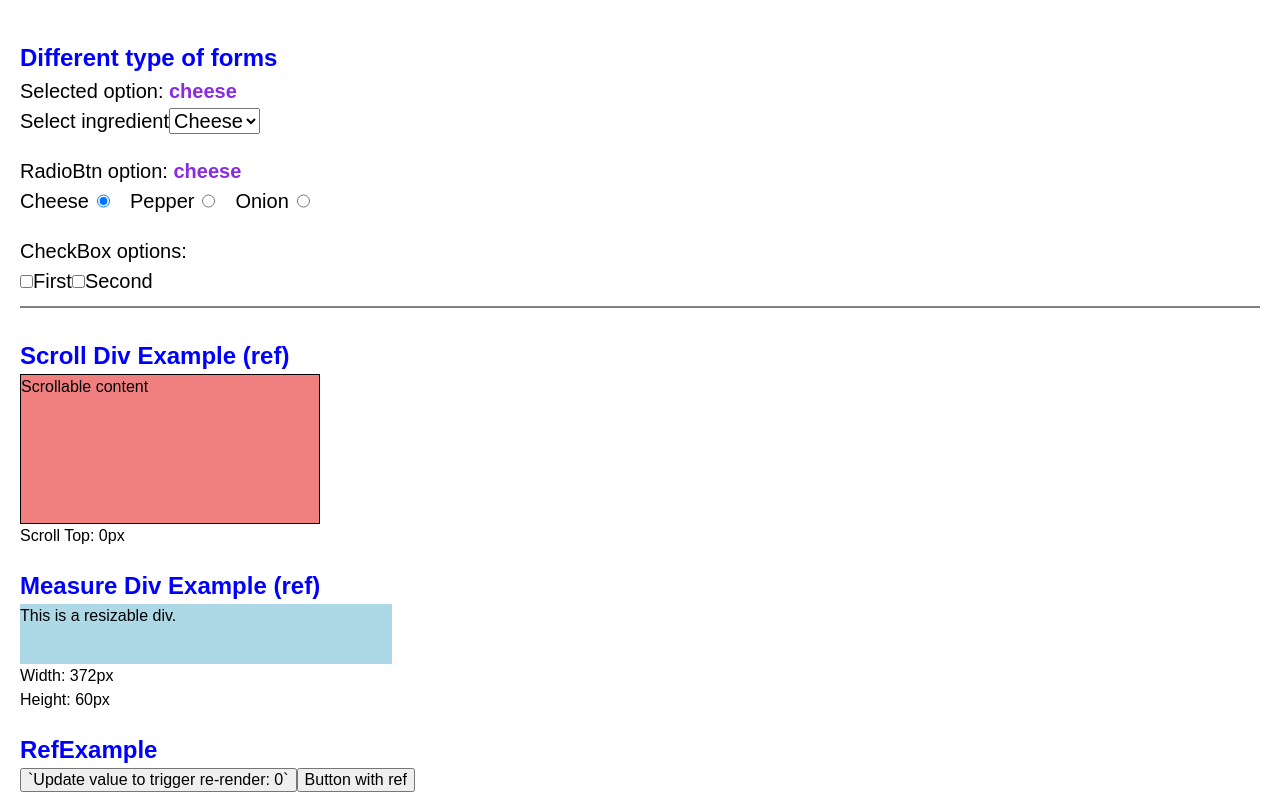
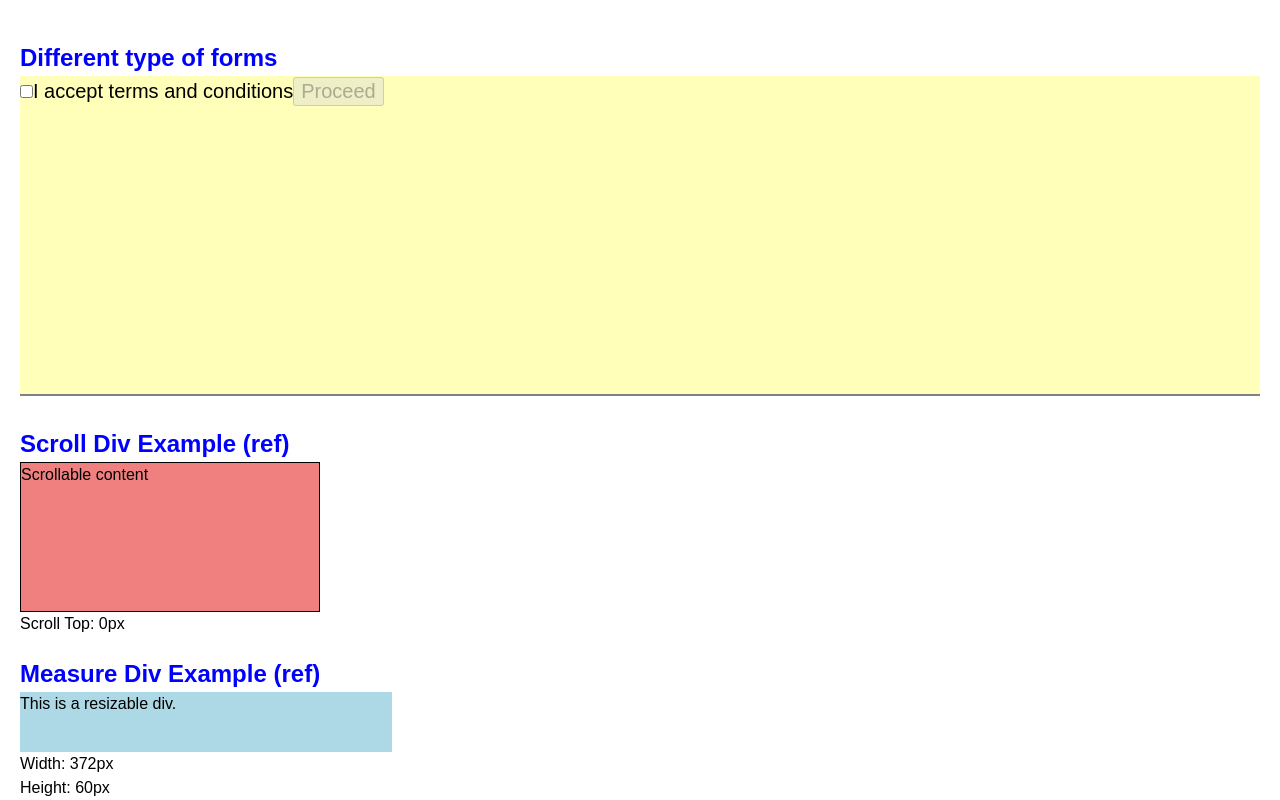
Before and after one commit to NataliaZgurska/goit-react-hw-01, a React (Vite) app: page / in a window 1280 px wide. Shown: the top 800 px of the page. Built offline with nearby package versions, Linux system fonts and the light colour scheme.

Commit message:
add select radioBtn checkBox

```diff
--- a/src/App.jsx
+++ b/src/App.jsx
@@ -13,7 +13,7 @@ import ScrollDiv from './components/RefExample/ScrollDiv';
 import Forms from './components/Forms/Forms';
 
 const { username, tag, location, avatar, stats } = userData;
-const videoSrc = 'http://media.w3.org/2010/05/sintel/trailer.mp4';
+// const videoSrc = 'http://media.w3.org/2010/05/sintel/trailer.mp4';
 
 const App = () => {
   return (
@@ -30,8 +30,8 @@ const App = () => {
       <h2>RefExample</h2>
       <RefExample />
 
-      <h2>Ref with Player Example</h2>
-      <Player videoSrc={videoSrc} />
+      {/* <h2>Ref with Player Example</h2>
+      <Player videoSrc={videoSrc} /> */}
 
       <Profile
         name={username}
--- a/src/components/Forms/Form.css
+++ b/src/components/Forms/Form.css
@@ -9,6 +9,15 @@
   border-bottom: 2px solid gray;
   padding-bottom: 10px;
   margin-bottom: 30px;
+
+  height: 320px;
+  background-color: #ffff0045;
+}
+
+.formsWrap {
+  display: flex;
+  flex-direction: column;
+  gap: 20px;
 }
 
 .formValue {
@@ -25,5 +34,11 @@
 .radioBtnLabel {
   display: flex;
   flex-direction: row;
-  gap: 8px;
+  gap: 6px;
 }
+
+.checkBoxItems {
+  display: flex;
+  flex-direction: row;
+  gap: 34px;
+}
--- a/src/components/Forms/FormCheckBox.jsx
+++ b/src/components/Forms/FormCheckBox.jsx
@@ -1,38 +1,44 @@
-import React, { useState } from 'react';
+import React, { useEffect, useState } from 'react';
+import './Form.css';
 
-const FormCheckBox = () => {
-  const [selectedItems, setSelectedItems] = useState([]);
-  const handleCheckboxChange = event => {
-    const { value, checked } = event.target;
-    if (checked) {
-      setSelectedItems([...selectedItems, value]);
-    } else {
-      setSelectedItems(selectedItems.filter(item => item !== value));
-    }
-    console.log(event.target, event.target.checked);
+const FormCheckBox = ({ selectedItems, onSubmit }) => {
+  const handleSubmit = e => {
+    onSubmit(e.target);
   };
 
   return (
     <div>
-      <label>
+      <div className="checkBoxItems">
+        <label className="radioBtnLabel">
+          Cheese
           <input
             type="checkbox"
-          value="Option 1"
-          checked={selectedItems.includes('Option 1')}
-          onChange={handleCheckboxChange}
+            value="cheese"
+            checked={selectedItems.includes('cheese')}
+            onChange={handleSubmit}
           />
-        First
         </label>
 
-      <label>
+        <label className="radioBtnLabel">
+          Pepper
           <input
             type="checkbox"
-          value="Option 2"
-          checked={selectedItems.includes('Option 2')}
-          onChange={handleCheckboxChange}
+            value="pepper"
+            checked={selectedItems.includes('pepper')}
+            onChange={handleSubmit}
           />
-        Second
         </label>
+
+        <label className="radioBtnLabel">
+          Onion
+          <input
+            type="checkbox"
+            value="onion"
+            checked={selectedItems.includes('onion')}
+            onChange={handleSubmit}
+          />
+        </label>
+      </div>
     </div>
   );
 };
--- /dev/null
+++ b/src/components/Forms/FormCheckBoxAccept.jsx
@@ -0,0 +1,27 @@
+import React, { useEffect, useState } from 'react';
+
+const FormCheckBoxAccept = ({ hasAccepted, onSubmit, onBtnSubmit }) => {
+  const handleChange = e => {
+    onSubmit(e.target.checked);
+  };
+
+  return (
+    <div>
+      <label>
+        <input
+          type="checkbox"
+          name="terms"
+          checked={hasAccepted}
+          onChange={handleChange}
+        />
+        I accept terms and conditions
+      </label>
+
+      <button type="button" disabled={!hasAccepted} onClick={onBtnSubmit}>
+        Proceed
+      </button>
+    </div>
+  );
+};
+
+export default FormCheckBoxAccept;
--- a/src/components/Forms/Forms.jsx
+++ b/src/components/Forms/Forms.jsx
@@ -4,8 +4,19 @@ import FormCheckBox from './FormCheckBox';
 import FormSelest from './FormSelest';
 
 import './Form.css';
+import FormCheckBoxAccept from './FormCheckBoxAccept';
 
 const Forms = () => {
+  const [hasAccepted, setHasAccepted] = useState(false);
+  const [proceed, setProceed] = useState(false);
+
+  const handleSubmitCheckBoxAccept = data => {
+    setHasAccepted(data);
+  };
+  const handleSubmitCheckBoxAcceptBtn = () => {
+    setProceed(true);
+  };
+
   const [itemSelect, setItemSelect] = useState('cheese');
   const handleSubmitSelect = data => {
     setItemSelect(data);
@@ -16,13 +27,27 @@ const Forms = () => {
     setItemRadio(data);
   };
 
-  const [itemsCheckBox, setItemsCheckBox] = useState();
-  const handleSubmitCheckBox = data => {
-    setItemsCheckBox(data);
+  const [selectedItems, setSelectedItems] = useState([]);
+  const handleCheckboxChange = data => {
+    const { value, checked } = data;
+    if (checked) {
+      setSelectedItems([...selectedItems, value]);
+    } else {
+      setSelectedItems(selectedItems.filter(item => item !== value));
+    }
   };
 
   return (
     <div className="formsContainer">
+      <div>
+        <FormCheckBoxAccept
+          hasAccepted={hasAccepted}
+          onSubmit={handleSubmitCheckBoxAccept}
+          onBtnSubmit={handleSubmitCheckBoxAcceptBtn}
+        />
+      </div>
+      {proceed && (
+        <div className="formsWrap">
           <div>
             <p className="formVariant">
               Selected option: <span className="formValue">{itemSelect}</span>
@@ -39,8 +64,25 @@ const Forms = () => {
 
           <div>
             <p className="formVariant">CheckBox options:</p>
-        <FormCheckBox />
+
+            <FormCheckBox
+              selectedItems={selectedItems}
+              onSubmit={handleCheckboxChange}
+            />
+
+            <div className="checkBoxItems">
+              <p>Selected Items:</p>
+              <ul className="checkBoxItems">
+                {selectedItems.map((item, index) => (
+                  <li className="formValue" key={index}>
+                    {item}
+                  </li>
+                ))}
+              </ul>
             </div>
+          </div>
+        </div>
+      )}
     </div>
   );
 };
```
Lines whose indentation alone changed are shown as unchanged.
